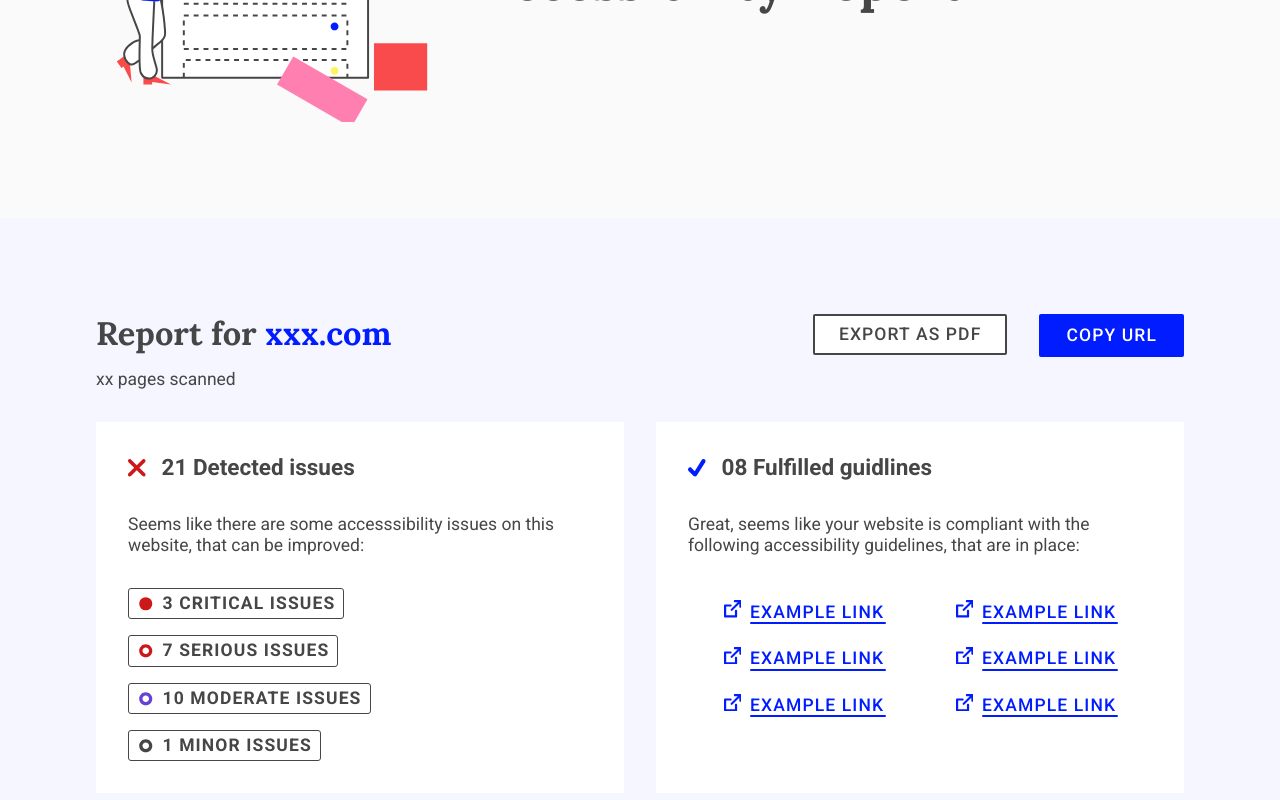
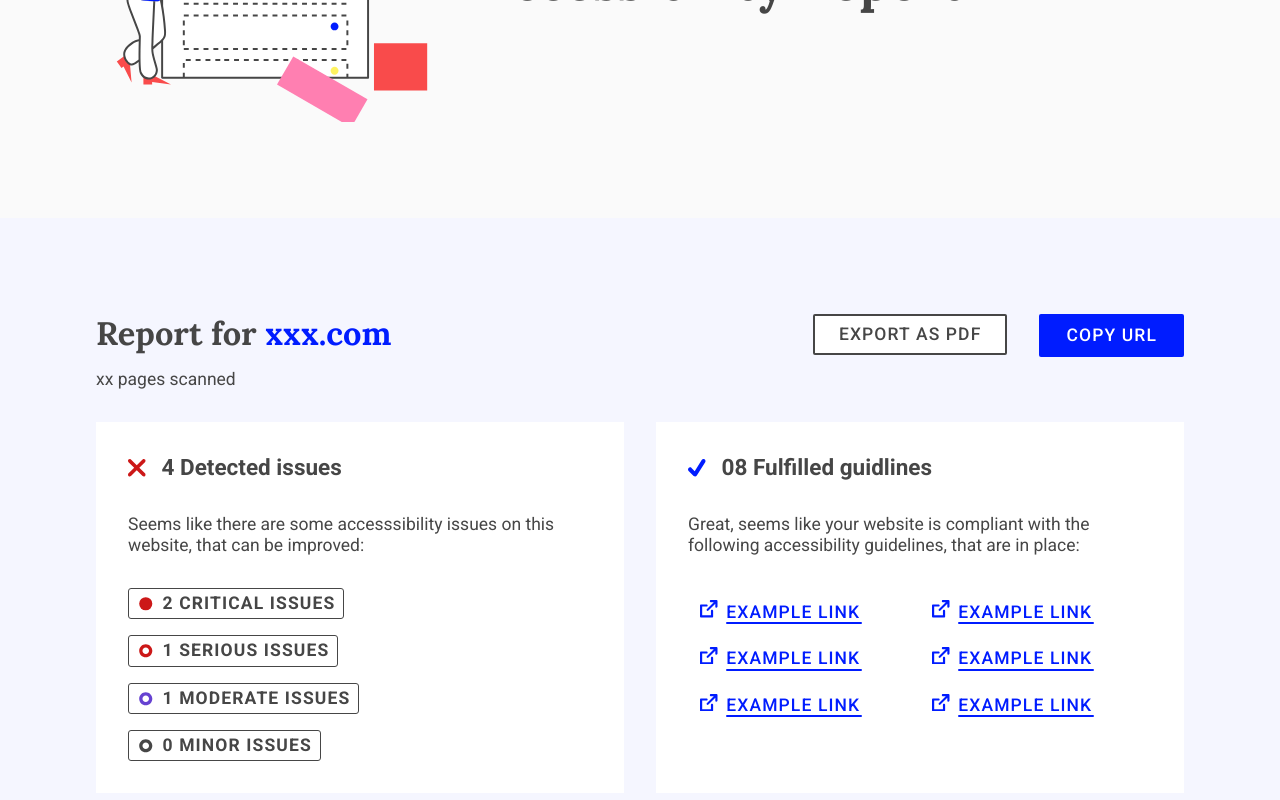
Before and after one commit to accessibility-tools/website, a Next.js app: page /report in a window 1280 px wide. Shown: the part 342-1142 px from the top of the page. Built offline with nearby package versions, Linux system fonts and the light colour scheme.

Commit message:
report overview refactor

```diff
--- a/src/components/report/ReportIntro.jsx
+++ b/src/components/report/ReportIntro.jsx
@@ -1,7 +1,7 @@
 import React from "react";
-import PropTypes from "prop-types";
 import styled from "styled-components";
 import Switcher from "../layout-components/Switcher";
+import { mockReportData } from "../../data/reportData";
 
 const ReportImg = styled.img`
   width: 19rem;
@@ -18,9 +18,9 @@ const Title = styled.div`
   }
 `;
 
-const ReportIntro = ({ isLoaded }) => (
+const ReportIntro = () => (
   <Switcher>
-    {isLoaded ? (
+    {mockReportData ? (
       <div>
         <ReportImg
           src="/illustrations/web-checker.svg"
@@ -46,8 +46,4 @@ const ReportIntro = ({ isLoaded }) => (
   </Switcher>
 );
 
-ReportIntro.propTypes = {
-  isLoaded: PropTypes.bool,
-};
-
 export default ReportIntro;
--- a/src/components/report/ReportLoaded.jsx
+++ b/src/components/report/ReportLoaded.jsx
@@ -37,7 +37,7 @@ const Section = styled.section`
 const ReportLoaded = () => (
   <PageContainer space="large">
     <Section>
-      <ReportIntro isLoaded={true} />
+      <ReportIntro />
     </Section>
     <Section>
       <ReportOverview />
--- a/src/components/report/ReportOverview.jsx
+++ b/src/components/report/ReportOverview.jsx
@@ -5,6 +5,7 @@ import Switcher from "../layout-components/Switcher";
 import Stack from "../layout-components/Stack";
 import Button from "../button/Button";
 import ReportSummCard from "./ReportSummCard";
+import { mockReportData } from "../../data/reportData";
 
 const OverviewContainer = styled(Stack)`
   padding: 0;
@@ -40,36 +41,18 @@ const BtnWrapper = styled(Switcher)`
   }
 `;
 
-const reportData = {
-  CRITICAL: {
-    iconName: "circle",
-    iconColor: color.error,
-    issueCount: 3,
-  },
-  SERIOUS: {
-    iconName: "issue",
-    iconColor: color.error,
-    issueCount: 7,
-  },
-  MODERATE: {
-    iconName: "issue",
-    iconColor: color.darkPurple,
-    issueCount: 10,
-  },
-  MINOR: {
-    iconName: "issue",
-    iconColor: color.primary,
-    issueCount: 1,
-  },
-};
-
-const ReportOverview = () => (
+const ReportOverview = () => {
+  const issueCountArr = Object.keys(mockReportData).map(
+    category => mockReportData[category].length
+  );
+  const totalIssueCount = issueCountArr.reduce((a, b) => a + b, 0);
+  return (
     <OverviewContainer>
       <Switcher threshold="35rem">
         <div>
           <Stack space="small">
             <h2>
-            Report for <span>xxx.com</span>{" "}
+              Report for <span>xxx.com</span>
             </h2>
             <p>xx pages scanned </p>
           </Stack>
@@ -84,10 +67,9 @@ const ReportOverview = () => (
       <Switcher threshold="35rem">
         <div>
           <ReportSummCard
-          title="21 Detected issues"
+            title={`${totalIssueCount} Detected issues`}
             subtext="Seems like there are some accesssibility issues on this website, that can be improved:"
             isIssue
-          reportData={reportData}
           />
           <ReportSummCard
             title="08 Fulfilled guidlines"
@@ -98,5 +80,6 @@ const ReportOverview = () => (
       </Switcher>
     </OverviewContainer>
   );
+};
 
 export default ReportOverview;
--- a/src/components/report/ReportSummCard.jsx
+++ b/src/components/report/ReportSummCard.jsx
@@ -6,6 +6,8 @@ import Stack from "../layout-components/Stack";
 import Icon from "../icon/Icon";
 import Badge from "../badge/Badge";
 import Link from "../links/Link";
+import { reportIcons } from "../constants/reportIcons";
+import { mockReportData } from "../../data/reportData";
 
 const CardContainer = styled(Stack)`
   background-color: ${color.white};
@@ -44,20 +46,14 @@ const IssueContainer = styled(Stack)`
 const GuidelineContainer = styled.div`
   display: flex;
   flex-wrap: wrap;
-  justify-content: space-around;
 
   a {
+    flex: 1 0 40%;
     padding: 0.5rem;
   }
 `;
 
-const ReportSummCard = ({
-  title,
-  subtext,
-  isIssue,
-  isGuideline,
-  reportData,
-}) => (
+const ReportSummCard = ({ title, subtext, isIssue, isGuideline }) => (
   <CardContainer>
     <Title>
       {isIssue ? (
@@ -70,15 +66,15 @@ const ReportSummCard = ({
     <p>{subtext}</p>
     {isIssue && (
       <IssueContainer>
-        {Object.keys(reportData).map((level, index) => {
-          const details = Object.keys(reportData).map(key => reportData[key]);
+        {Object.keys(mockReportData).map(category => {
+          const iconData = reportIcons[category];
           return (
             <Badge
-              key={`issue level: ${level}`}
-              label={level}
-              issueCount={details[index].issueCount}
-              iconName={details[index].iconName}
-              iconColor={details[index].iconColor}
+              key={`issue category: ${category}`}
+              label={category}
+              issueCount={mockReportData[category].length}
+              iconName={iconData.iconName}
+              iconColor={iconData.iconColor}
             />
           );
         })}
@@ -115,7 +111,6 @@ ReportSummCard.propTypes = {
   subtext: PropTypes.string,
   isIssue: PropTypes.bool,
   isGuideline: PropTypes.bool,
-  reportData: PropTypes.object,
 };
 
 export default ReportSummCard;
--- a/src/pages/report.jsx
+++ b/src/pages/report.jsx
@@ -1,13 +1,9 @@
 import React from "react";
-import PropTypes from "prop-types";
 import ReportLoading from "../components/report/ReportLoading";
 import ReportLoaded from "../components/report/ReportLoaded";
+import { mockReportData } from "../data/reportData";
 
-const ReportPage = reportData =>
-  reportData ? <ReportLoaded /> : <ReportLoading />;
-
-ReportPage.defaultProp = {
-  reportData: PropTypes.object,
-};
+const ReportPage = () =>
+  mockReportData ? <ReportLoaded /> : <ReportLoading />;
 
 export default ReportPage;
```
Lines whose indentation alone changed are shown as unchanged.
